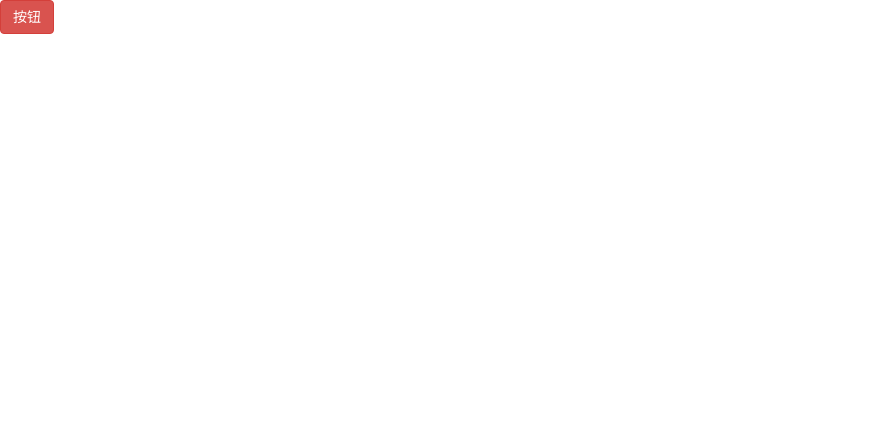
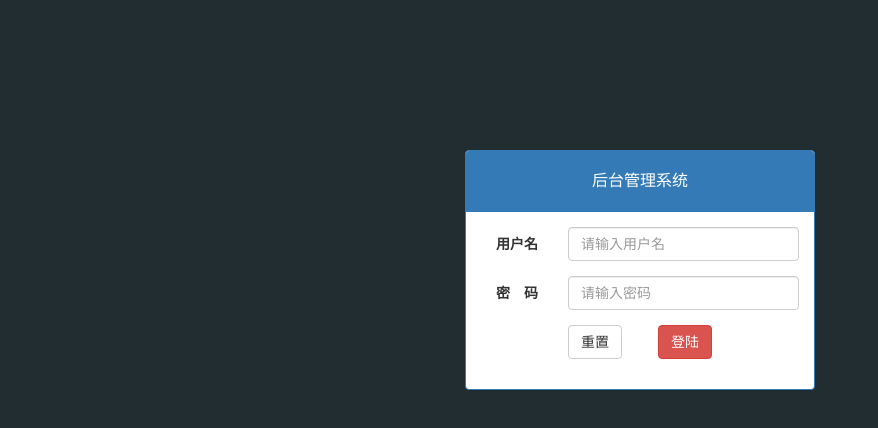
Before and after one commit to MaydayChan/letao, a website: page public/back/login.html in a window 1280 px wide. Shown: the whole page, without its empty margins (0-878 px from the left). Drawn offline with Linux system fonts and the light colour scheme.

Commit message:
一半登录功能

```diff
--- a/public/back/css/login.css
+++ b/public/back/css/login.css
@@ -0,0 +1,20 @@
+html,body {
+    height: 100%;
+    width: 100%;
+    background-color: #222d32;
+}
+
+.login {
+    height: 100%;
+    width: 100%;
+}
+
+.login .panel-heading h3 {
+    height: 40px;
+    text-align: center;
+    line-height: 40px;
+}
+
+.login .mt_150 {
+    margin-top: 150px;
+}
--- /dev/null
+++ b/public/back/js/login.js
@@ -0,0 +1,64 @@
+
+// 初始化表单校验
+$(function () {
+
+    $('.form-horizontal').bootstrapValidator({
+
+
+        // 指定校验是的图标显示
+        feedbackIcons: {
+
+            valid: 'glyphicon glyphicon-star',   // 有效的
+            invalid: 'glyphicon glyphicon-remove',  // 无效的
+            validating: 'glyphicon glyphicon-ok',  // 确认的
+
+        },
+
+
+        // 指定校验字段
+        fields: {
+            // 校验用户名对应的name属性
+            username: {
+                validators: {
+                    // 不能为空
+                    notEmpty: {
+                        message: '用户名不能为空'
+                    },
+                    // 长度校验
+                    stringLength: {
+                        min: 3,
+                        max: 6,
+                        message: '用户名长度必须在3到6之间'
+                    },
+
+
+
+                }
+            },
+
+            password: {
+                validators: {
+                    // 不能为空
+                    notEmpty: {
+                        message: '密码不能为空'
+                    },
+
+                    // 长度校验
+                    stringLength: {
+                        min: 3,
+                        max: 10,
+                        message: '密码长度必须为3到10之间'
+                    }
+
+
+                }
+            }
+
+        }
+
+
+    })
+
+
+
+})
--- a/public/back/login.html
+++ b/public/back/login.html
@@ -1,5 +1,6 @@
 <!DOCTYPE html>
 <html lang="en">
+
 <head>
     <meta charset="UTF-8">
     <meta name="viewport" content="width=device-width, initial-scale=1.0">
@@ -9,14 +10,54 @@
     <link rel="stylesheet" href="./lib/bootstrap-validator/js/bootstrapValidator.js">
     <link rel="stylesheet" href="./css/login.css">
 </head>
+
 <body>
 
-    <button class="btn btn-danger">按钮</button>
+    <div class="login">
+        <div class="container">
+            <div class="col-lg-4 col-lg-offset-4">
+
+                <div class="panel panel-primary mt_150">
+                    <div class="panel-heading">
+                        <h3 class="panel-title">后台管理系统</h3>
+                    </div>
+                    <div class="panel-body">
+                        <form class="form-horizontal">
+                            <div class="form-group">
+                                <!-- 没有进行设置xs 所以超小屏幕，即手机屏幕会自动变成一行 -->
+                                <label for="username" class="col-sm-3 control-label">用户名</label>
+                                <div class="col-sm-9">
+                                    <input type="text" class="form-control" id="username" name="username" placeholder="请输入用户名">
+                                </div>
+                            </div>
+                            <div class="form-group">
+                                <label for="password" class="col-sm-3 control-label">密　码</label>
+                                <div class="col-sm-9">
+                                    <input type="password" class="form-control" id="paddword" name="password" placeholder="请输入密码">
+                                </div>
+                            </div>
+
+                            <div class="form-group">
+                                <div class="col-sm-offset-3 col-sm-6">
+                                    <button type="reset" class="btn btn-default pull-left">重置</button>
+                                    <button type="submit" class="btn btn-danger pull-right">登陆</button>
+                                </div>
+                            </div>
+                        </form>
+
+                    </div>
+                </div>
+            </div>
+
+        </div>
+    </div>
 
 
 
     <script src="./lib/jquery/jquery.js"></script>
     <script src="./lib/bootstrap/js/bootstrap.js"></script>
     <script src="./lib/bootstrap-validator/js/bootstrapValidator.js"></script>
+    <script src="./js/login.js"></script>
 </body>
+
 </html>
```
